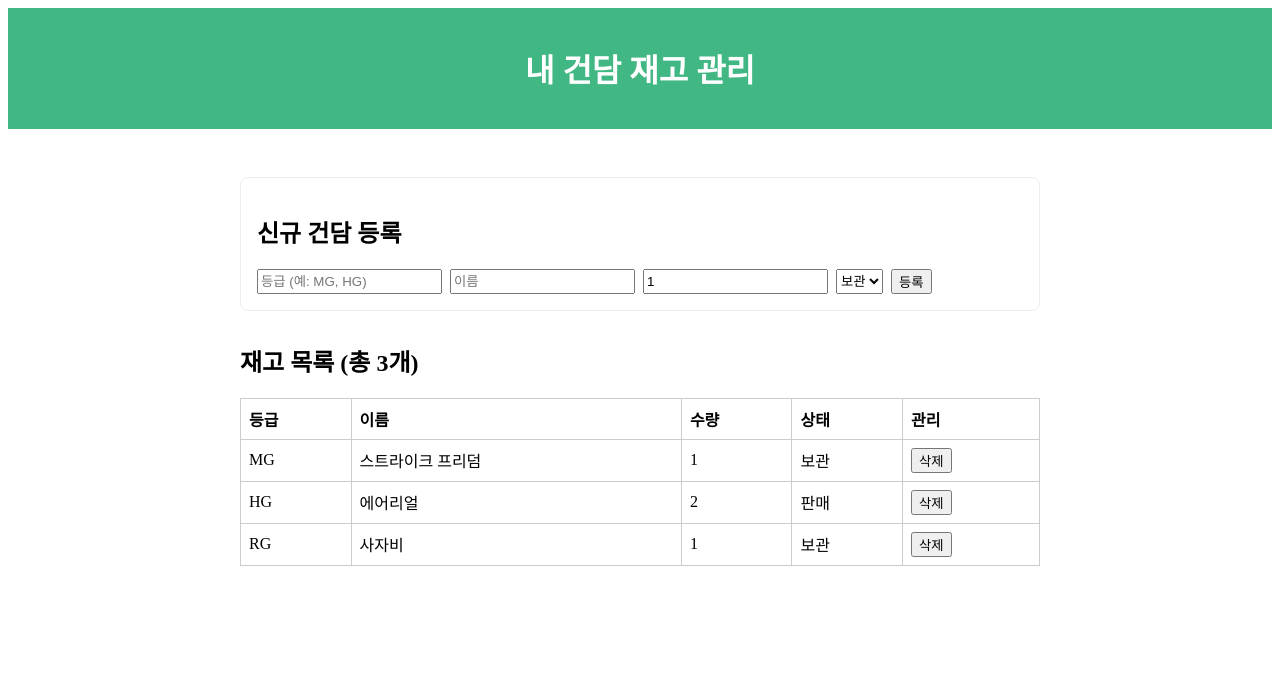
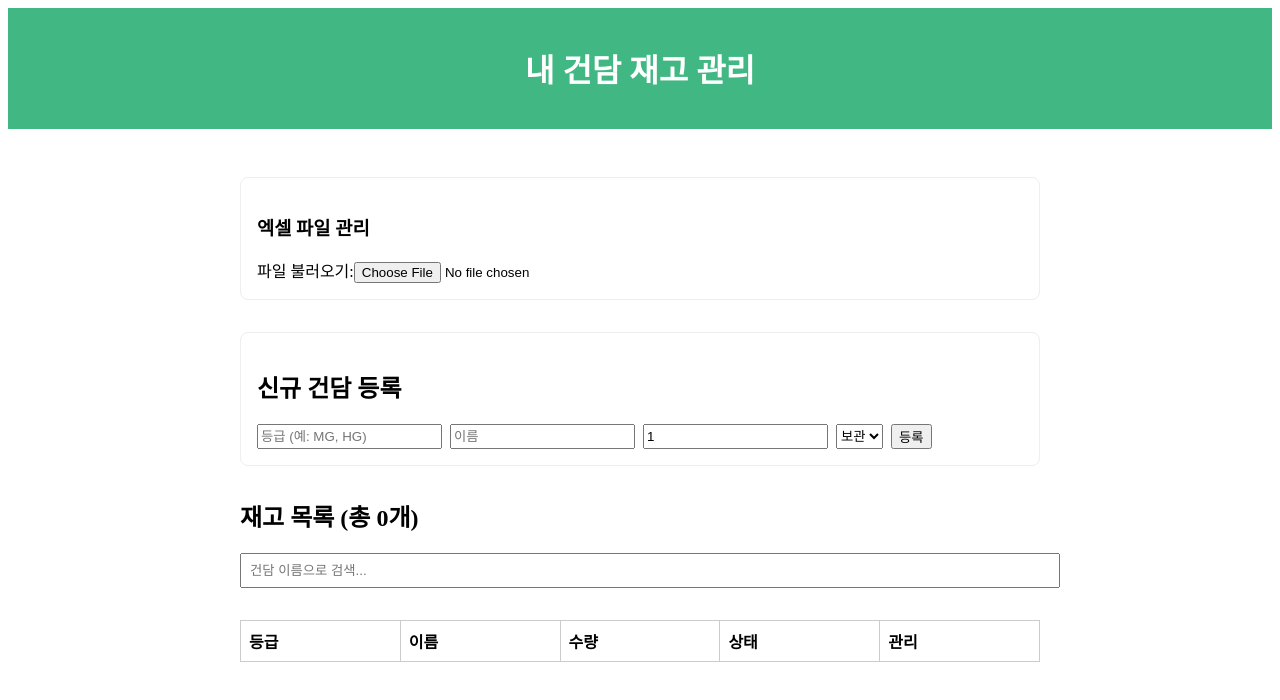
Before and after one commit to ungit003/gundam-inventory, a Vue app: page / in a window 1280 px wide. Shown: the top 700 px of the page. Built offline with nearby package versions, Linux system fonts and the light colour scheme.

Commit message:
외부 데이터 연동

```diff
--- a/package.json
+++ b/package.json
@@ -10,7 +10,8 @@
   },
   "dependencies": {
     "pinia": "^3.0.3",
-    "vue": "^3.5.17"
+    "vue": "^3.5.17",
+    "xlsx": "^0.18.5"
   },
   "devDependencies": {
     "@vitejs/plugin-vue": "^6.0.0",
--- a/src/App.vue
+++ b/src/App.vue
@@ -4,6 +4,8 @@
 // 데이터(ref)와 이벤트 핸들러가 모두 필요 없어졌으므로 삭제합니다.
 import GundamList from './components/GundamList.vue';
 import GundamForm from './components/GundamForm.vue';
+// 1. FileUpload 컴포넌트를 가져옵니다.
+import FileUpload from './components/FileUpload.vue';
 </script>
 
 <template>
@@ -15,6 +17,8 @@ import GundamForm from './components/GundamForm.vue';
     <h1>내 건담 재고 관리</h1>
   </header>
   <main>
+    <!-- 2. 적절한 위치에 컴포넌트를 배치합니다. -->
+    <FileUpload />
     <GundamForm />
     <!--
       자식에게 데이터를 전달하고 이벤트를 받을 필요가 없어졌습니다.
--- /dev/null
+++ b/src/components/FileUpload.vue
@@ -0,0 +1,50 @@
+<!-- src/components/FileUpload.vue -->
+ <!-- 이 컴포넌트는 파일 선택 UI를 제공하고, 파일이 선택되면 스토어의 액션을 호출하는 역할을 합니다. -->
+
+<script setup>
+import { useInventoryStore } from '../stores/inventory';
+
+const store = useInventoryStore();
+
+// 파일 입력창의 내용이 변경될 때 실행될 함수
+const handleFileUpload = async (event) => {
+  const file = event.target.files[0];
+  if (!file) return;
+
+  try {
+    // 스토어의 loadFromExcel 액션을 호출하고, 선택된 파일을 넘겨줍니다.
+    // 파일 읽기는 시간이 걸리는 비동기 작업이므로 await를 사용합니다.
+    await store.loadFromExcel(file);
+    alert('엑셀 파일을 성공적으로 불러왔습니다!');
+  } catch (error) {
+    console.error('파일을 읽는 중 오류가 발생했습니다:', error);
+    alert('파일을 읽는 중 오류가 발생했습니다.');
+  }
+};
+</script>
+
+<template>
+  <div class="file-upload-container">
+    <h3>엑셀 파일 관리</h3>
+    <!--
+      - accept 속성으로 엑셀 파일만 선택할 수 있도록 제한합니다.
+      - @change 이벤트는 사용자가 파일을 선택했을 때 발생합니다.
+    -->
+    <label for="file-upload">파일 불러오기:</label>
+    <input
+      id="file-upload"
+      type="file"
+      @change="handleFileUpload"
+      accept=".xlsx, .xls"
+    >
+  </div>
+</template>
+
+<style scoped>
+.file-upload-container {
+  margin-top: 2rem;
+  padding: 1rem;
+  border: 1px solid #eee;
+  border-radius: 8px;
+}
+</style>
--- a/src/components/GundamList.vue
+++ b/src/components/GundamList.vue
@@ -9,11 +9,9 @@ import { useInventoryStore } from '../stores/inventory';
 // 2. useInventoryStore 함수를 실행하여 스토어 인스턴스를 가져옵니다.
 const store = useInventoryStore();
 
-// 3. storeToRefs를 사용하면 스토어의 state와 getters를 반응성을 유지한 채로 가져올 수 있습니다.
-//    이렇게 구조 분해 할당을 하면 template에서 'gundams.value' 대신 'gundams'로 바로 사용할 수 있어 편리합니다.
-const { gundams, totalCount } = storeToRefs(store);
-
-// props를 받는 코드는 더 이상 필요 없으므로 삭제합니다. (defineProps)
+// 1. store.gundams 대신, 필터링된 getter인 'filteredGundams'를 가져옵니다.
+//    store.searchTerm도 가져와서 v-model에 연결합니다.
+const { filteredGundams, totalCount } = storeToRefs(store);
 </script>
 
 <template>
@@ -21,6 +19,17 @@ const { gundams, totalCount } = storeToRefs(store);
   <div class="gundam-list-container">
     <!-- getters로 만든 totalCount를 사용합니다. -->
     <h2>재고 목록 (총 {{ totalCount }}개)</h2>
+
+    <!-- 2. 검색 입력창을 추가합니다. -->
+    <!-- v-model="store.searchTerm"을 통해 입력창과 스토어의 searchTerm state를 직접 연결합니다. -->
+    <!-- 사용자가 타이핑할 때마다 store.searchTerm이 실시간으로 바뀌고, filteredGundams가 자동으로 다시 계산됩니다. -->
+    <input
+      type="text"
+      v-model="store.searchTerm"
+      placeholder="건담 이름으로 검색..."
+      class="search-input"
+    >
+
     <table>
       <thead>
         <tr>
@@ -36,7 +45,8 @@ const { gundams, totalCount } = storeToRefs(store);
           props.gundams가 아닌, 스토어에서 직접 가져온 gundams를 사용합니다.
           동작 방식은 동일합니다.
         -->
-        <tr v-for="gundam in gundams" :key="gundam.id">
+        <!-- 3. v-for의 대상을 'filteredGundams'로 변경합니다. -->
+        <tr v-for="gundam in filteredGundams" :key="gundam.id">
           <td>{{ gundam.grade }}</td>
           <td>{{ gundam.name }}</td>
           <td>{{ gundam.quantity }}</td>
@@ -72,4 +82,10 @@ th, td {
   padding: 0.5rem;
   text-align: left;
 }
+
+.search-input {
+  width: 100%;
+  padding: 0.5rem;
+  margin-bottom: 1rem;
+}
 </style>
--- a/src/stores/inventory.js
+++ b/src/stores/inventory.js
@@ -2,19 +2,18 @@
 
 // 1. Pinia에서 스토어를 정의하는 'defineStore' 함수를 가져옵니다.
 import { defineStore } from 'pinia';
+// 1. xlsx 라이브러리를 가져옵니다.
+import * as XLSX from 'xlsx';
 
 // 2. 'defineStore' 함수를 호출하여 스토어를 생성합니다.
 //    - 첫 번째 인자('inventory'): 스토어의 고유한 이름(ID)입니다. 나중에 다른 파일에서 이 이름으로 스토어를 불러옵니다.
 //    - 두 번째 인자(객체): 스토어의 내용을 정의합니다. (state, getters, actions)
 export const useInventoryStore = defineStore('inventory', {
-  // 3. state: 컴포넌트의 'data'와 같은 역할입니다.
-  //    모두가 함께 사용할 중앙 데이터를 이곳에 정의합니다.
   state: () => ({
-    gundams: [
-      { id: 1, grade: 'MG', name: '스트라이크 프리덤', quantity: 1, status: '보관' },
-      { id: 2, grade: 'HG', name: '에어리얼', quantity: 2, status: '판매' },
-      { id: 3, grade: 'RG', name: '사자비', quantity: 1, status: '보관' },
-    ],
+    // 처음에는 빈 배열로 시작합니다.
+    gundams: [],
+    // 1. 검색어를 저장할 state를 추가합니다.
+    searchTerm: '',
   }),
 
   // 4. getters: 컴포넌트의 'computed'와 같은 역할입니다.
@@ -22,13 +21,38 @@ export const useInventoryStore = defineStore('inventory', {
   getters: {
     // state를 매개변수로 받아 총 재고 수를 계산합니다.
     totalCount: (state) => state.gundams.length,
-    // 보관 중인 건담만 필터링하여 반환합니다.
-    inStockGundams: (state) => state.gundams.filter(g => g.status === '보관'),
+    // 2. 검색 기능을 위한 새로운 getter를 추가합니다.
+    filteredGundams(state) {
+      // 검색어가 없으면 전체 목록을 반환합니다.
+      if (!state.searchTerm.trim()) {
+        return state.gundams;
+      }
+      // 검색어가 있으면, 건담 이름(name)에 검색어가 포함된 항목만 필터링합니다.
+      // toLowerCase()를 사용해 대소문자 구분 없이 검색합니다.
+      const lowerCaseSearchTerm = state.searchTerm.toLowerCase();
+      return state.gundams.filter(gundam =>
+        gundam.name.toLowerCase().includes(lowerCaseSearchTerm)
+      );
+    },
   },
 
   // 5. actions: 컴포넌트의 'methods'와 같은 역할입니다.
   //    state를 변경하는 모든 로직은 actions 안에 함수로 정의하는 것이 좋습니다.
   actions: {
+    // 2. async 키워드를 붙여 비동기 액션을 정의합니다.
+    async loadFromExcel(file) {
+      // file.arrayBuffer()는 Promise를 반환하므로 await로 기다립니다.
+      const data = await file.arrayBuffer();
+      const workbook = XLSX.read(data);
+      const worksheet = workbook.Sheets[workbook.SheetNames[0]];
+
+      // 엑셀 시트를 JSON 배열 형태로 변환합니다.
+      const jsonData = XLSX.utils.sheet_to_json(worksheet);
+
+      // 읽어온 데이터로 state를 완전히 교체합니다.
+      this.gundams = jsonData;
+    },
+
     addGundam(gundamData) {
       const newGundam = {
         ...gundamData,
```
Also changed, not shown: 1 other file (tests, documents, lock files or other folders).
